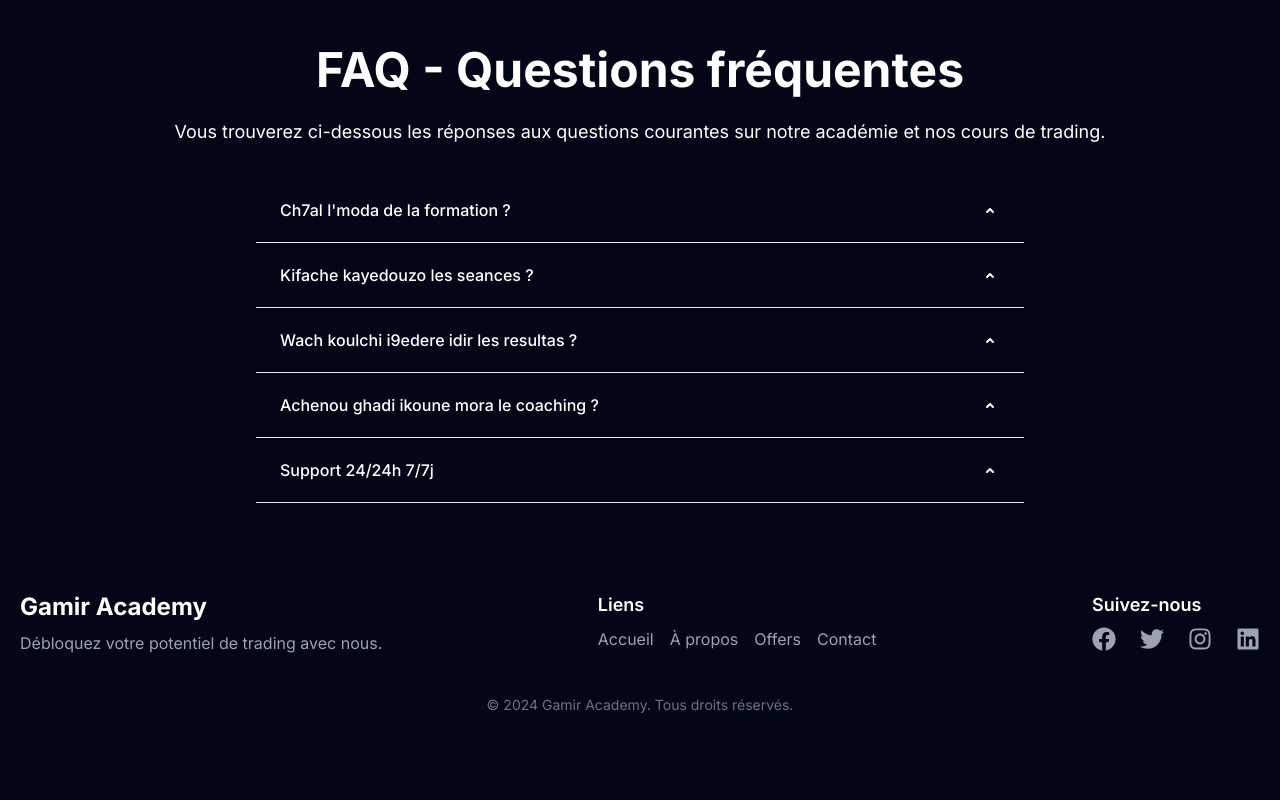
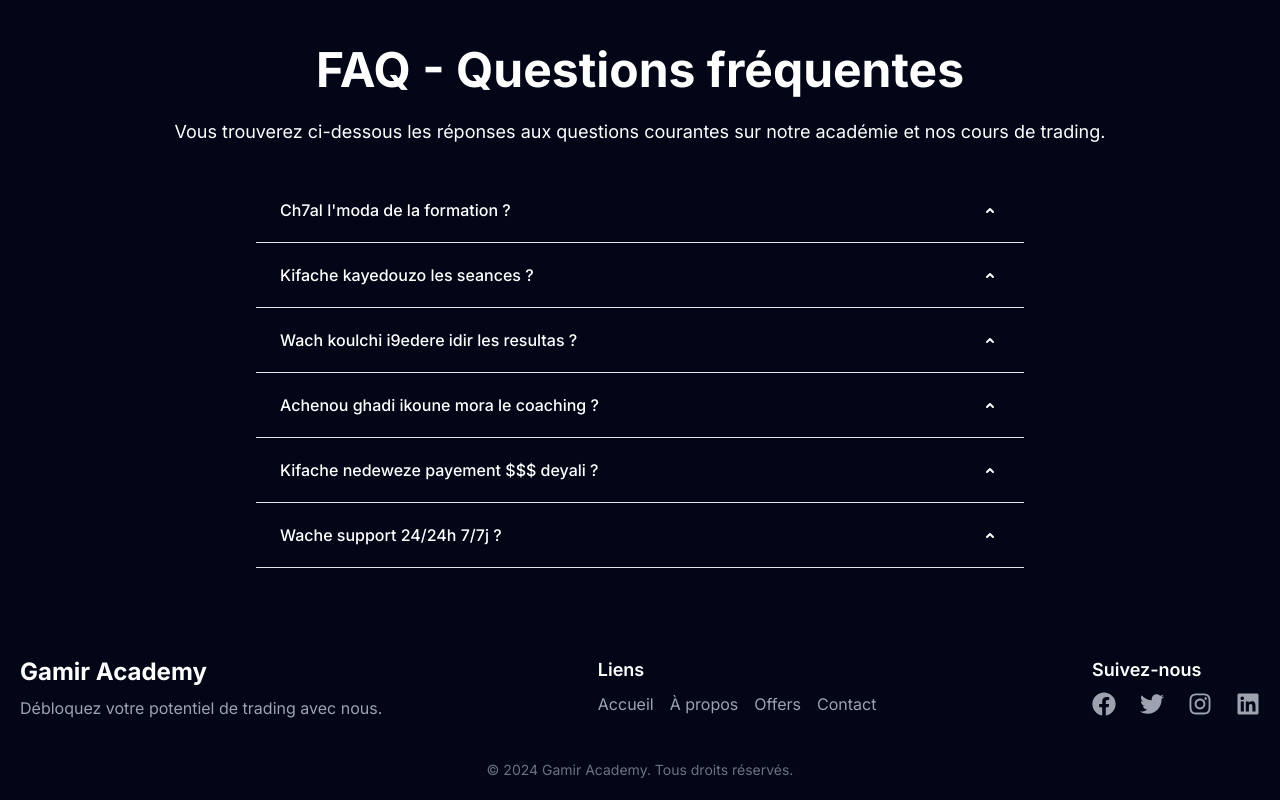
Before and after one commit to Aminemsaq/next_js_project, a Next.js app: page / in a window 1280 px wide. Shown: the part 3629-4429 px from the top of the page. Before the commit the page ends 4364 px from the top, so only its background shows below. Built offline with nearby package versions, Linux system fonts and the light colour scheme.

Commit message:
last last

```diff
--- a/components/Faq.tsx
+++ b/components/Faq.tsx
@@ -24,7 +24,12 @@ const FaqSection = () => {
         "Seances de suivie le weekend + acces les groupes li kanhetto fih daily analysis.",
     },
     {
-      question: "Support 24/24h 7/7j",
+      question: "Kifache nedeweze payement $$$ deyali ?",
+      answer:
+        "Kate3emer formulaire d'inscription kayedewi m3ake support kane3etiweke consultation fabor + methode de payement, mora virement kateweli gamir academy student.",
+    },
+    {
+      question: "Wache support 24/24h 7/7j ?",
       answer:
         "Kan3etiwekoume whatssap personnel dyalna ayi we9ita kankounou m3akoum.",
     }
```
